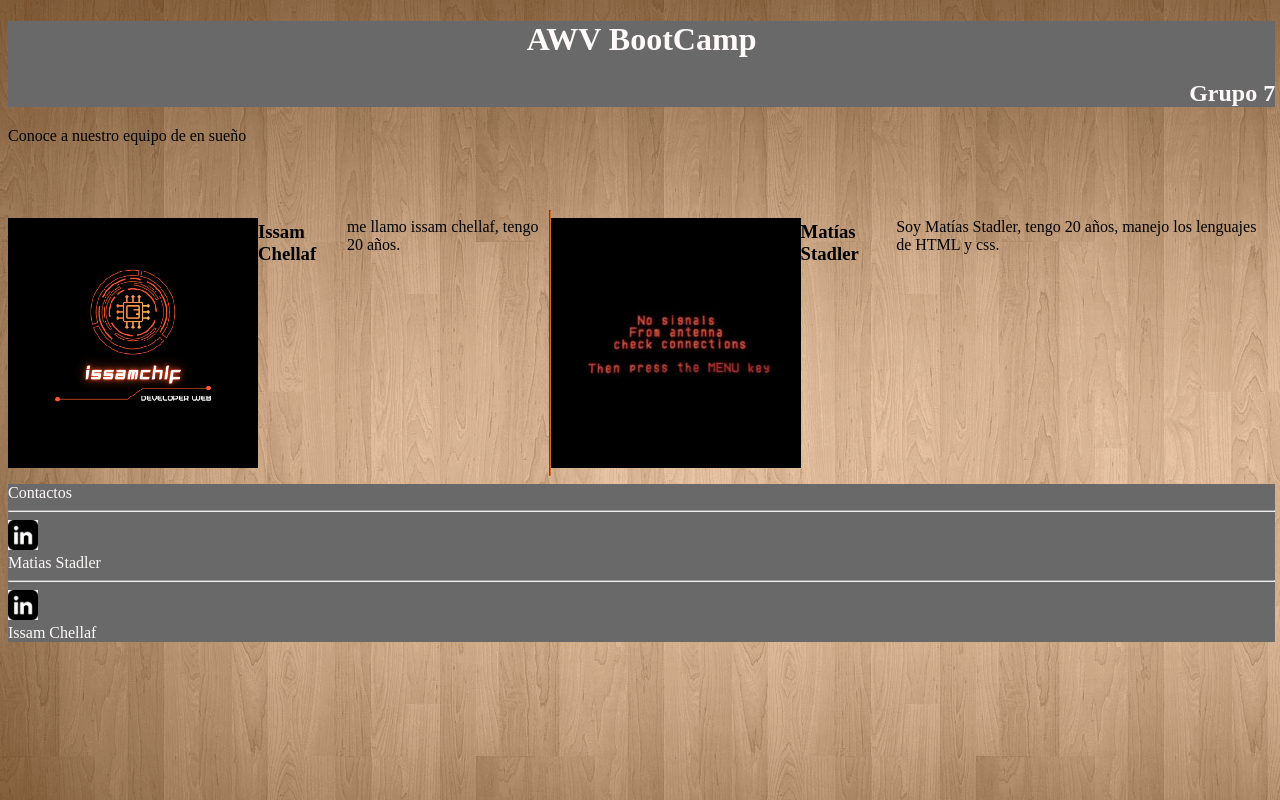
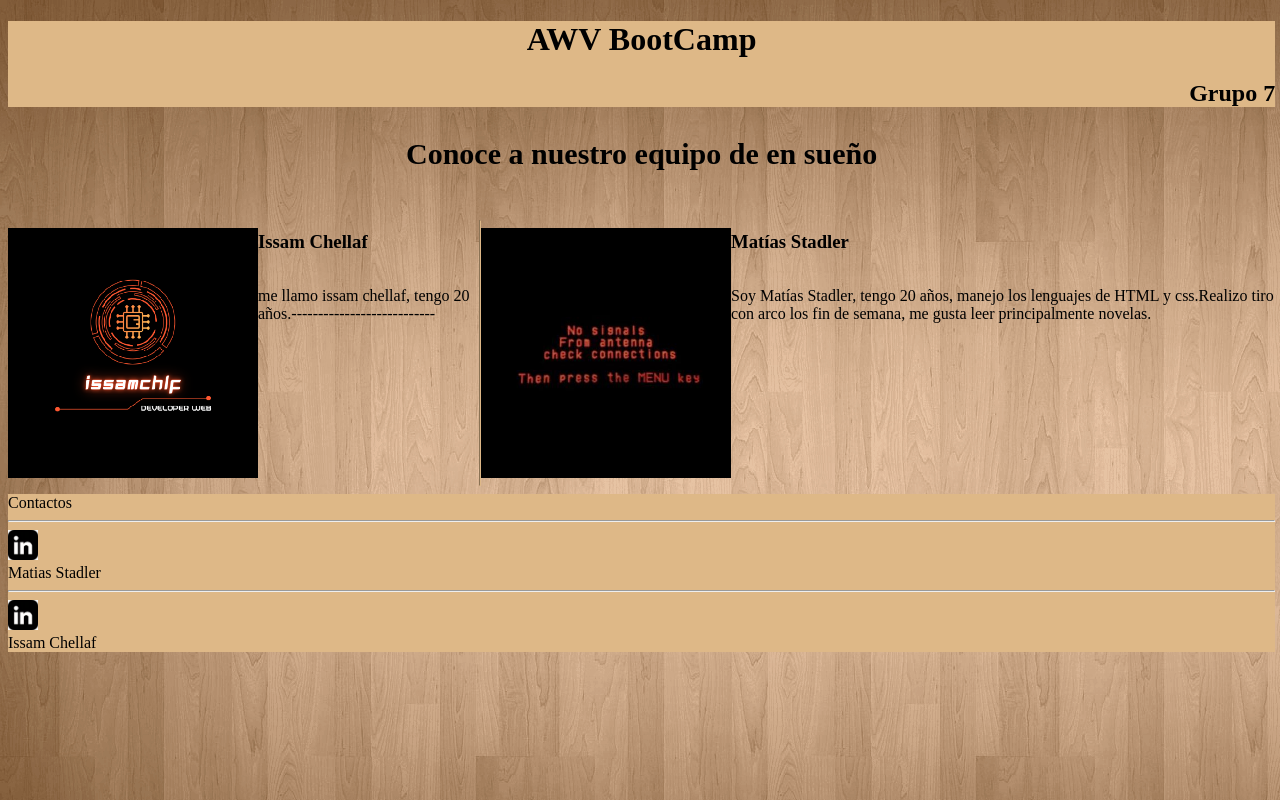
Before and after one commit to Matias-Stadler/Landing-Page, a plain HTML site: page index.html in a window 1280 px wide. Drawn offline with Linux system fonts and the light colour scheme.

Commit message:
correction complete

```diff
--- a/css/style.css
+++ b/css/style.css
@@ -1,6 +1,6 @@
 header, footer{
-    background-color: dimgrey;
-    color: snow;
+    background-color:burlywood;
+    color: black;
 }
 .g7{
     display: flex;
@@ -48,6 +48,16 @@ body{
     justify-content: space-between;
 }
 .line{
-    border-color: chocolate;
+    border-color:burlywood;
 
 }
+.text{
+    display: flex;
+    justify-content: center;
+    font-size: 30px;
+    font-weight:bold;
+}
+.chems{
+    display: flex;
+    flex-direction: column;
+}
--- a/index.html
+++ b/index.html
@@ -13,24 +13,28 @@
         </header>
         <main>
             <div class="div-intro">
-                <p class="text-blk heading-text">
+                <p class="text">
                     Conoce a nuestro equipo de en sueño
                 </p>
             </div>
             <div class="perido">
                 <p class="iss">
                     <img class="am" src="img/issam.png" alt="Issam Chellaf">
-                    <h3>Issam Chellaf</h3>
-                    <p>
-                        me llamo issam chellaf, tengo 20 años.
-                    </p>
+                    <div class="chems">
+                        <h3>Issam Chellaf</h3>
+                        <p>me llamo issam chellaf, tengo 20 años.---------------------------</p>
+                    </div>
                 </p>
                 <hr class="line">
                 <br>
                 <p class="mat">
                     <img class="tias" src="img/koutar.jpg" alt="Matías Stadler">
-                    <h3>Matías Stadler</h3>
-                    <p>Soy Matías Stadler, tengo 20 años, manejo los lenguajes de HTML y css.</p>
+                    <div class="chems">
+                        <h3>Matías Stadler</h3>
+                        <p>
+                            Soy Matías Stadler, tengo 20 años, manejo los lenguajes de HTML y css.Realizo tiro con arco los fin de semana, me gusta leer principalmente novelas.
+                        </p>
+                    </div>
                 </p>
             </div>
         </main>
```
